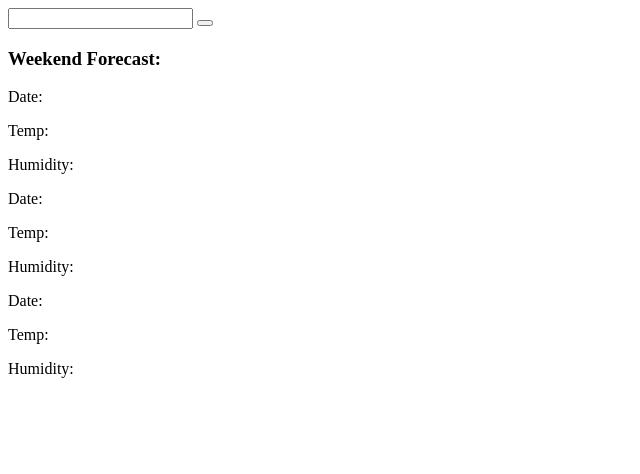
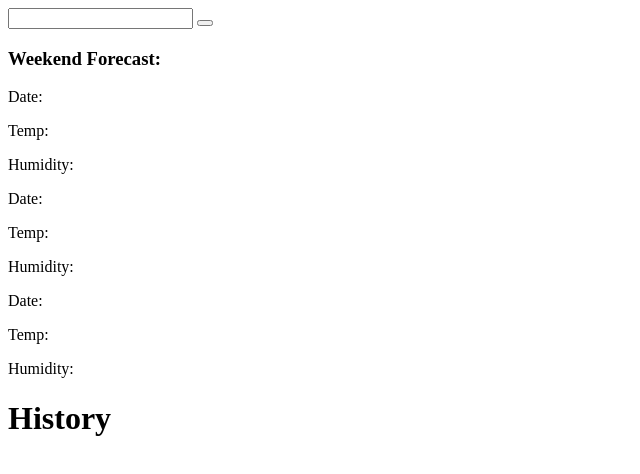
Before and after one commit to Giovanne-Villanueva/Project1, a plain HTML site: page index.html in a window 1280 px wide. Shown: the whole page, without its empty margins (0-640 px from the left). Drawn offline with nearby package versions, Linux system fonts and the light colour scheme.

Commit message:
Added simple history section

```diff
--- a/index.html
+++ b/index.html
@@ -42,8 +42,12 @@
                         <p>Humidity:<span id="fHumidity2"></span></p>
                     </div>
             </div>
+            <div>
+                <h1>History</h1>
+            <ul class="History">
 
-            <ul class="History"></ul>
+            </ul>
+            </div>
         </form>
     </div>
     <script src="https://code.jquery.com/jquery.js"></script>
```
